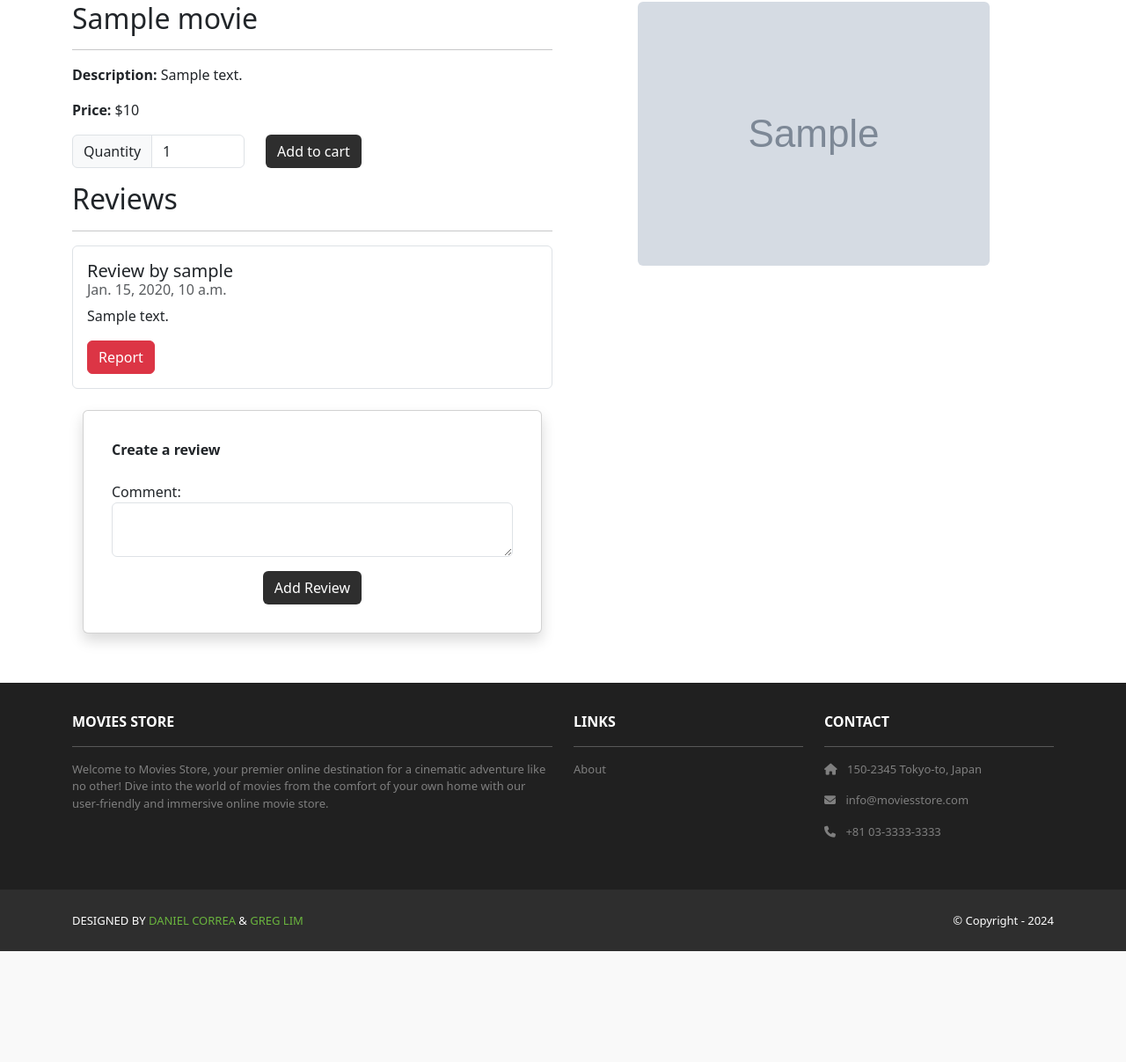
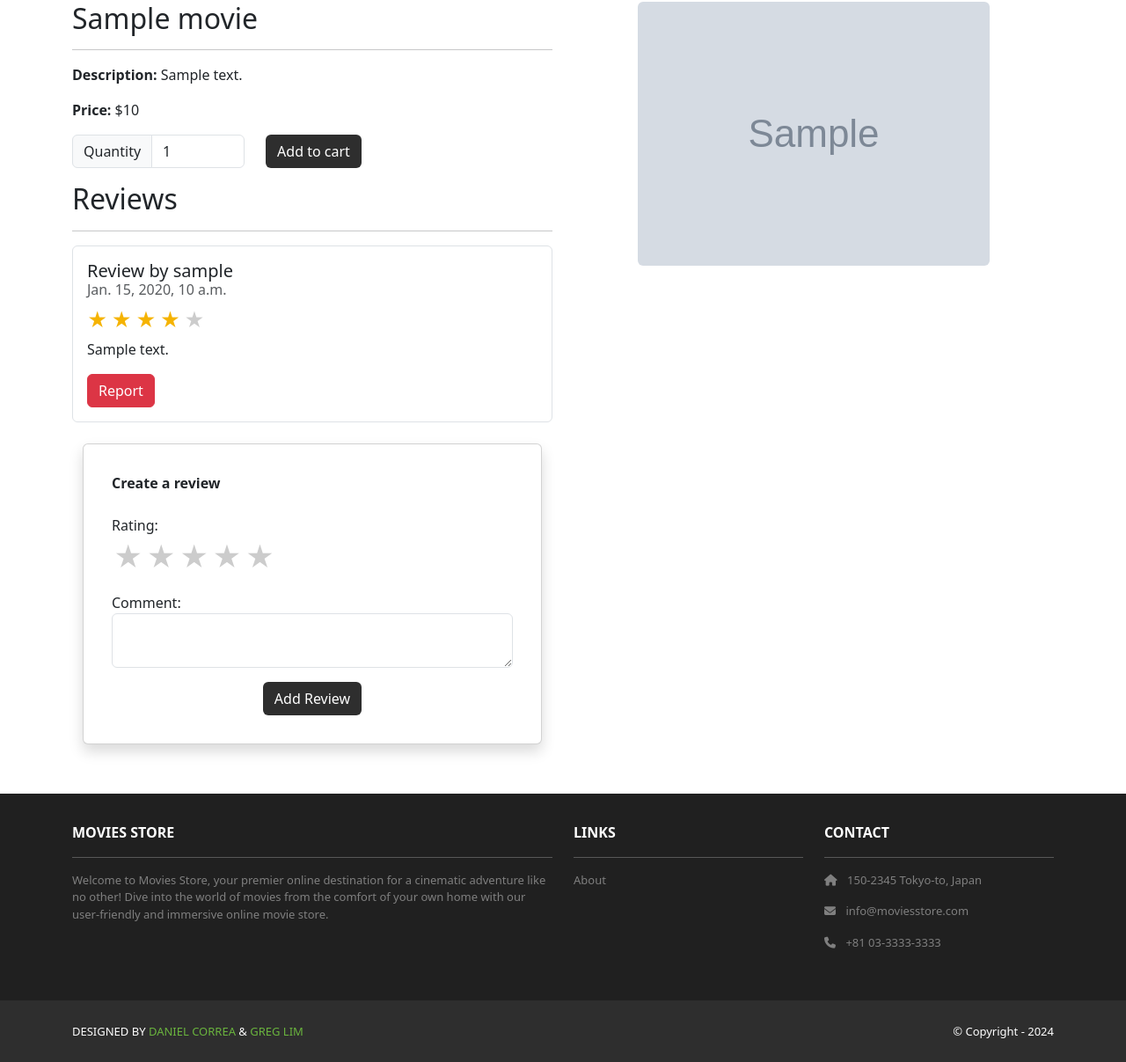
Before and after one commit to BenitaX/moviesstore, a Django app: template movies/templates/movies/show.html in a window 1280 px wide. Shown: the part 112-1319 px from the top of the page at 88% size. Before the commit the page ends 1193 px from the top, so only its background shows below. Run offline with Django 5.2, Linux system fonts and the light colour scheme; a user stored in the database is signed in; the template is opened without the code that fills it: most values are stand-ins (such as "Sample title", 1, 10 or a date in 2020); grey boxes marked "Sample" are stand-in pictures; parts of the project's set-up code (start-up, migrations or seed data) failed here and were passed over; some libraries are stand-ins or nearby versions.

Commit message:
added rating to review comment section and it adds review with rating

```diff
--- a/movies/models.py
+++ b/movies/models.py
@@ -1,5 +1,6 @@
 from django.db import models
 from django.contrib.auth.models import User
+from django.core.validators import MinValueValidator, MaxValueValidator
 
 # Create your models here.
 class Movie(models.Model):
@@ -21,5 +22,8 @@ class Review(models.Model):
     user = models.ForeignKey(User, on_delete=models.CASCADE)
     ## flag = models.BooleanField()
 
+    #rating
+    rating = models.PositiveSmallIntegerField(validators=[MinValueValidator(1), MaxValueValidator(5)])
+
     def __str__(self):
         return str(self.id) + ' - ' + self.movie.name
--- a/movies/templates/movies/show.html
+++ b/movies/templates/movies/show.html
@@ -40,7 +40,16 @@
             <h6 class="card-subtitle mb-2 text-muted">
               {{ review.date }}
             </h6>
+
+            <div class="mb-1">
+              {% for i in "12345" %}
+                <span class="star {% if forloop.counter <= review.rating %}filled{% endif %}">★</span>
+              {% endfor %}
+            </div>
+
+            {% if review.comment %}
             <p class="card-text">{{ review.comment }}</p>
+            {% endif %}
 
             {% if user.is_authenticated and user != review.user %}
             <a class="btn btn-danger"
@@ -73,6 +82,16 @@
                   <form method="POST" action="{% url 'movies.create_review' id=template_data.movie.id %}">
                     {% csrf_token %}
                     <p>
+                      <label>Rating:</label><br />
+                      <span class="star-input">
+                        {% for i in "54321" %}
+                          <input type="radio" id="star{{ i }}" name="rating" value="{{ i }}" required>
+                          <label for="star{{ i }}" title="{{ i }} stars">★</label>
+                        {% endfor %}
+                      </span>
+                    </p>
+
+                    <p>
                       <label for="comment">Comment:</label>
                       <textarea name="comment" required class="form-control" id="comment"></textarea>
                     </p>
@@ -97,4 +116,21 @@
     </div>
   </div>
 </div>
+
+<style>
+  .star { font-size: 1.4rem; color: #ccc; }
+  .star.filled { color: #f5b301; }
+  .star.half {
+    background: linear-gradient(90deg, #f5b301 50%, #ccc 50%);
+    -webkit-background-clip: text;
+    background-clip: text;
+    color: transparent;
+  }
+  .star-input { display: inline-flex; flex-direction: row-reverse; }
+  .star-input input { display: none; }
+  .star-input label { font-size: 2rem; color: #ccc; cursor: pointer; padding: 0 2px; }
+  .star-input input:checked ~ label,
+  .star-input label:hover,
+  .star-input label:hover ~ label { color: #f5b301; }
+</style>
 {% endblock content %}
```
Also changed, not shown: movies/views.py (+16 -2 lines), db.sqlite3, movies/migrations/0003_review_rating.py (added).
